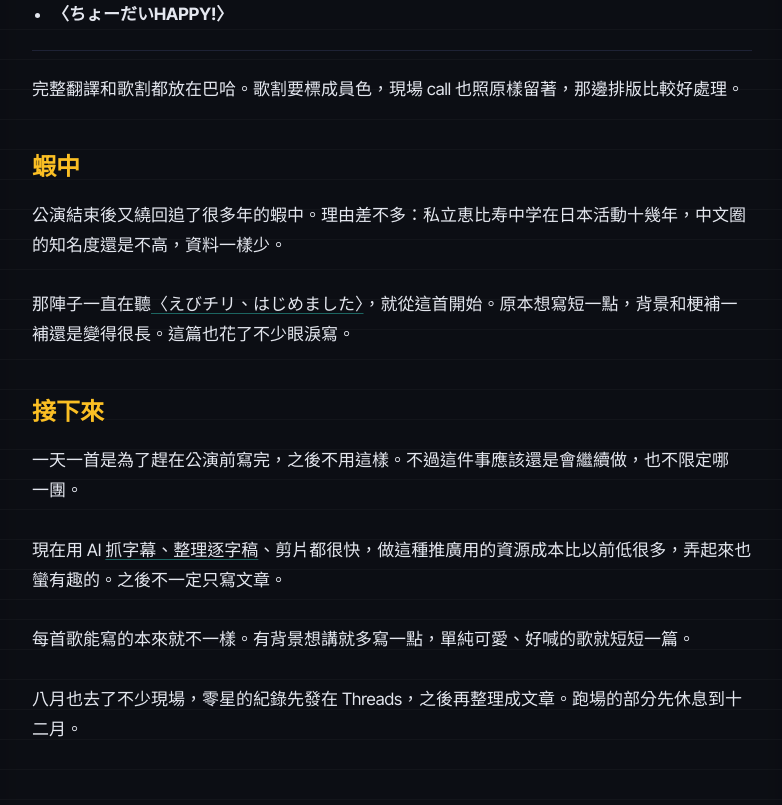
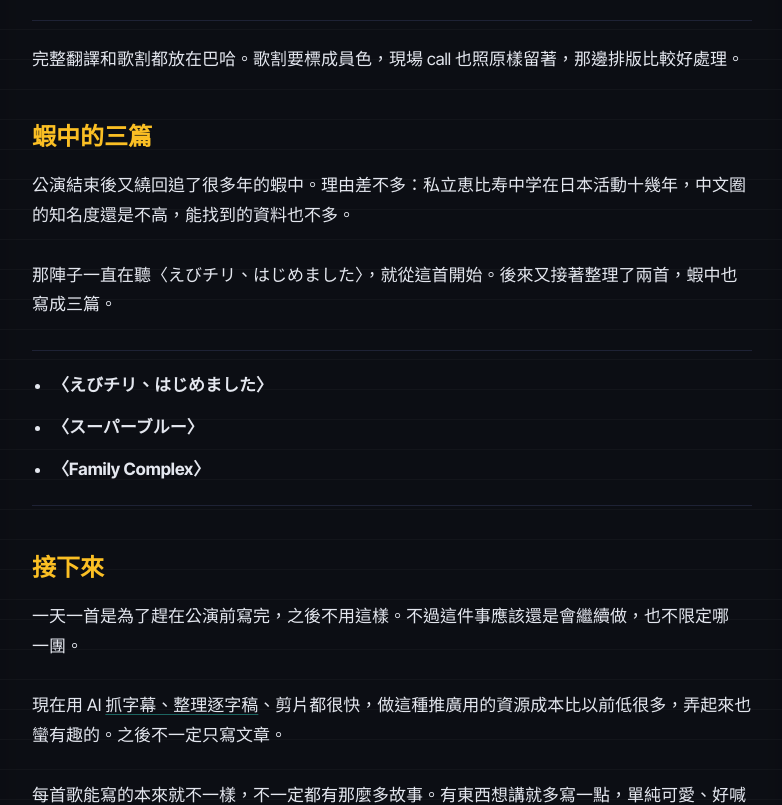
Before and after one commit to HanaYukii/hanayukii-site, a Next.js app: page /blog/idol-lyrics-translation-series in a window 1280 px wide. Shown: the part 1000-1805 px from the top of the page, without its empty margins (248-1030 px from the left). Built offline with nearby package versions, Linux system fonts and the light colour scheme.

Commit message:
Update the lyric post with three Ebichu entries

```diff
--- a/src/app/blog/idol-lyrics-translation-series/page.tsx
+++ b/src/app/blog/idol-lyrics-translation-series/page.tsx
@@ -10,11 +10,11 @@ const href = "/blog/idol-lyrics-translation-series";
 export const metadata: Metadata = articleMetadata(href, {
   title: "八月翻的偶像歌詞 | 花雪 HanaYukii",
   description:
-    "趕在 SWEET STEADY 第一次 Arena 公演前一天翻一首，把中文翻譯、成員色、歌割和現場 call 整理成七篇，公演結束後又寫了一篇蝦中。",
+    "趕在 SWEET STEADY 第一次 Arena 公演前一天翻一首，把中文翻譯、成員色、歌割和現場 call 整理成七篇，公演結束後又接著寫了三篇蝦中。",
   openGraph: {
     title: "八月翻的偶像歌詞",
     description:
-      "趕在 SWEET STEADY 第一次 Arena 公演前一天翻一首，寫成七篇，公演結束後又補了一篇蝦中。",
+      "趕在 SWEET STEADY 第一次 Arena 公演前一天翻一首，寫成七篇，公演結束後又補了三篇蝦中。",
     type: "article",
   },
 });
@@ -60,6 +60,21 @@ const sweetSteadyPosts = [
   },
 ];
 
+const ebichuPosts = [
+  {
+    title: "えびチリ、はじめました",
+    url: "https://home.gamer.com.tw/artwork.php?sn=6387976",
+  },
+  {
+    title: "スーパーブルー",
+    url: "https://home.gamer.com.tw/artwork.php?sn=6388918",
+  },
+  {
+    title: "Family Complex",
+    url: "https://home.gamer.com.tw/artwork.php?sn=6390528",
+  },
+];
+
 export default function IdolLyricsTranslationSeries() {
   return (
     <article className="mx-auto max-w-3xl px-6 py-16">
@@ -101,7 +116,7 @@ export default function IdolLyricsTranslationSeries() {
             本來只列了幾首，後來舊歌、新歌、MV、Live、Shorts 一路補下去，寫完是七篇。
           </p>
           <p>
-            整理的時候要一首一首去查背景，比單純在聽的時候多知道很多，也常常查著查著自己就先被打動了。
+            整理的時候要一首一首去查背景，也在這個過程裡更認識她們。
           </p>
         </FadeIn>
 
@@ -128,22 +143,27 @@ export default function IdolLyricsTranslationSeries() {
         </FadeIn>
 
         <FadeIn>
-          <Heading id="ebichu">蝦中</Heading>
+          <Heading id="ebichu">蝦中的三篇</Heading>
           <p>
-            公演結束後又繞回追了很多年的蝦中。理由差不多：私立恵比寿中学在日本活動十幾年，中文圈的知名度還是不高，資料一樣少。
+            公演結束後又繞回追了很多年的蝦中。理由差不多：私立恵比寿中学在日本活動十幾年，中文圈的知名度還是不高，能找到的資料也不多。
           </p>
           <p>
-            那陣子一直在聽
-            <a
-              href="https://home.gamer.com.tw/artwork.php?sn=6387976"
-              target="_blank"
-              rel="noreferrer"
-              className={linkClass}
-            >
-              〈えびチリ、はじめました〉
-            </a>
-            ，就從這首開始。原本想寫短一點，背景和梗補一補還是變得很長。這篇也花了不少眼淚寫。
+            那陣子一直在聽〈えびチリ、はじめました〉，就從這首開始。後來又接著整理了兩首，蝦中也寫成三篇。
           </p>
+          <ul className="my-6 list-disc space-y-3 border-y border-border py-5 pl-5">
+            {ebichuPosts.map((post) => (
+              <li key={post.url}>
+                <a
+                  href={post.url}
+                  target="_blank"
+                  rel="noreferrer"
+                  className="font-bold text-text transition-colors hover:text-accent"
+                >
+                  〈{post.title}〉
+                </a>
+              </li>
+            ))}
+          </ul>
         </FadeIn>
 
         <FadeIn>
@@ -159,7 +179,7 @@ export default function IdolLyricsTranslationSeries() {
             、剪片都很快，做這種推廣用的資源成本比以前低很多，弄起來也蠻有趣的。之後不一定只寫文章。
           </p>
           <p>
-            每首歌能寫的本來就不一樣。有背景想講就多寫一點，單純可愛、好喊的歌就短短一篇。
+            每首歌能寫的本來就不一樣，不一定都有那麼多故事。有東西想講就多寫一點，單純可愛、好喊的歌就短短寫完。
           </p>
           <p>
             八月也去了不少現場，零星的紀錄先發在 Threads，之後再整理成文章。跑場的部分先休息到十二月。
--- a/src/data/posts.ts
+++ b/src/data/posts.ts
@@ -27,8 +27,9 @@ export const posts: Post[] = [
   {
     title: "八月翻的偶像歌詞",
     date: "2026-08-28",
+    updated: "2026-08-31",
     summary:
-      "趕在 SWEET STEADY 第一次 Arena 公演前一天翻一首，把中文翻譯、成員色、歌割和現場 call 整理成七篇，公演結束後又寫了一篇蝦中。",
+      "趕在 SWEET STEADY 第一次 Arena 公演前一天翻一首，把中文翻譯、成員色、歌割和現場 call 整理成七篇，公演結束後又接著寫了三篇蝦中。",
     tags: ["Idol", "Japanese", "Translation"],
     tagStyle: "text-accent",
     href: "/blog/idol-lyrics-translation-series",
```
